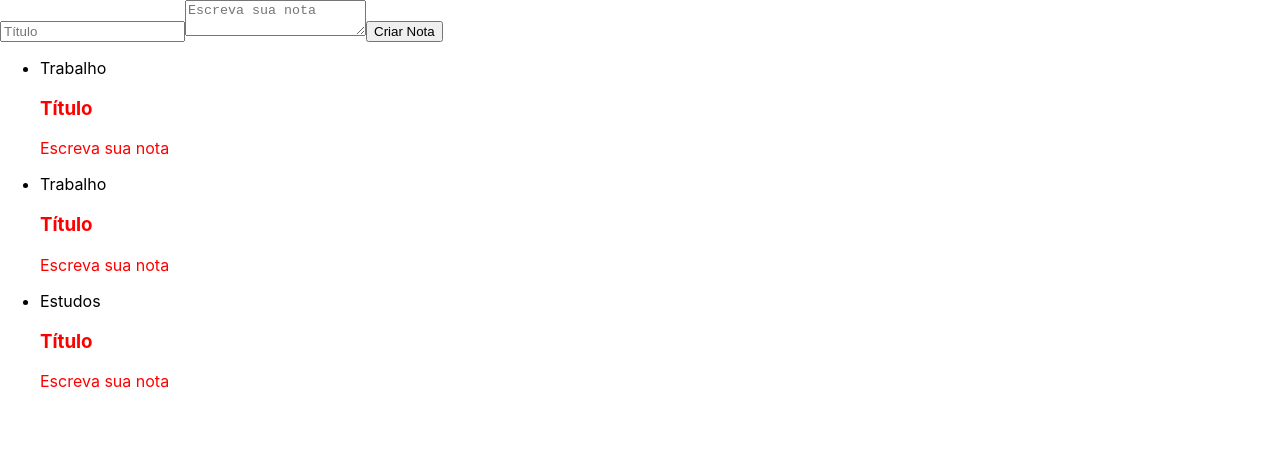
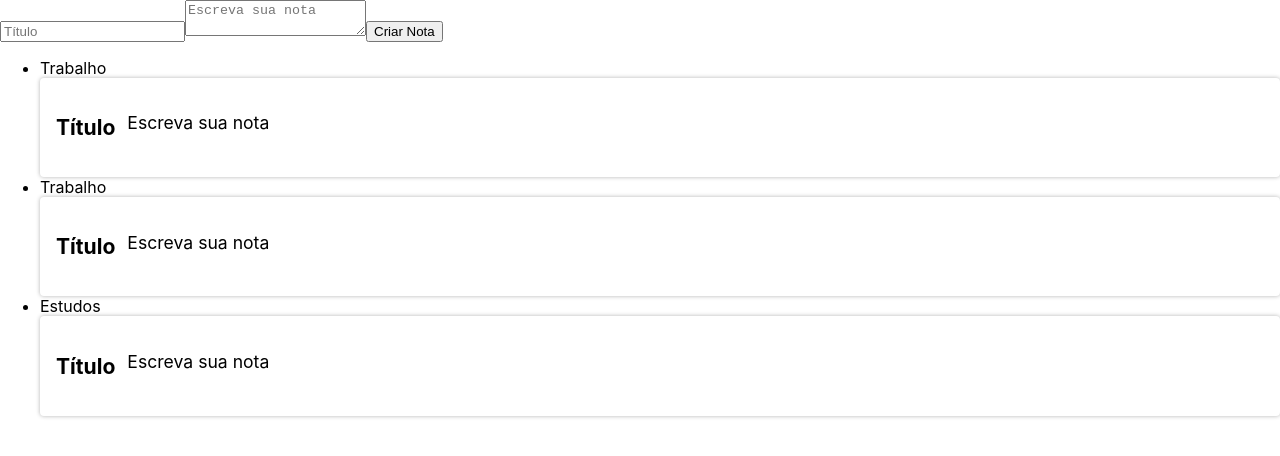
Before and after one commit to JGA7077/alura_todoList-ceep, a React (Create React App) app: page / in a window 1280 px wide. Shown: the top 456 px of the page. Built offline with nearby package versions, Linux system fonts and the light colour scheme.

Commit message:
03 - 03.Conflito de nomes

```diff
--- a/src/App.js
+++ b/src/App.js
@@ -1,5 +1,5 @@
 import React, { Component } from "react";
-import ListaDeNotas from "./components/ListaDeNotas";
+import ListaDeNotas from "./components/ListaDeNotas/ListaDeNotas";
 import FormularioCadastro from "./components/FormularioCadastro";
 
 class App extends Component {
--- a/src/components/CardNota/CardNota.jsx
+++ b/src/components/CardNota/CardNota.jsx
@@ -5,9 +5,9 @@ class CardNota extends Component {
   render() {
     return (
       <section className="card-nota">
-        <header>
-          <h3>Título</h3>
-          <p>Escreva sua nota</p>
+        <header className="card-nota_cabecalho">
+          <h3 className="card-nota_titulo">Título</h3>
+          <p className="card-nota_texto">Escreva sua nota</p>
         </header>
       </section>
     );
--- a/src/components/CardNota/estilo.css
+++ b/src/components/CardNota/estilo.css
@@ -1,3 +1,27 @@
 .card-nota {
-  color: red;
+  display: flex;
+  flex-direction: column;
+  align-items: flex-start;
+  justify-content: space-between;
+  background-color: var(--fundo-detalhes);
+  border-radius: 4px;
+  flex-wrap: wrap;
+  box-shadow: 0 0 4px rgba(0, 0, 0, 0.3);
+  padding: 16px;
 }
+.card-nota_cabecalho {
+  font-size: 1.1em;
+  display: flex;
+  justify-content: space-between;
+  align-items: center;
+}
+
+.card-nota_texto {
+  margin-top: 8px;
+  font-size: 1em;
+}
+
+.card-nota_titulo {
+  font-size: 1.2em;
+  margin-right: 12px;
+}
--- a/src/components/ListaDeNotas.jsx
+++ b/src/components/ListaDeNotas/ListaDeNotas.jsx
@@ -1,12 +1,14 @@
 import React, { Component } from "react";
-import CardNota from "./CardNota/CardNota";
+import CardNota from "../CardNota/CardNota";
+import './estilo.css'
+
 class ListaDeNotas extends Component {
   render() {
     return (
-      <ul>
+      <ul className="lista-notas">
         {Array.of("Trabalho", "Trabalho", "Estudos").map((categoria, index) => {
           return (
-            <li key={index}>
+            <li className="lista-notas_item" key={index}>
               <div>{categoria}</div>
               <CardNota />
             </li>
```
Also changed, not shown: src/components/ListaDeNotas/estilo.css (added).
